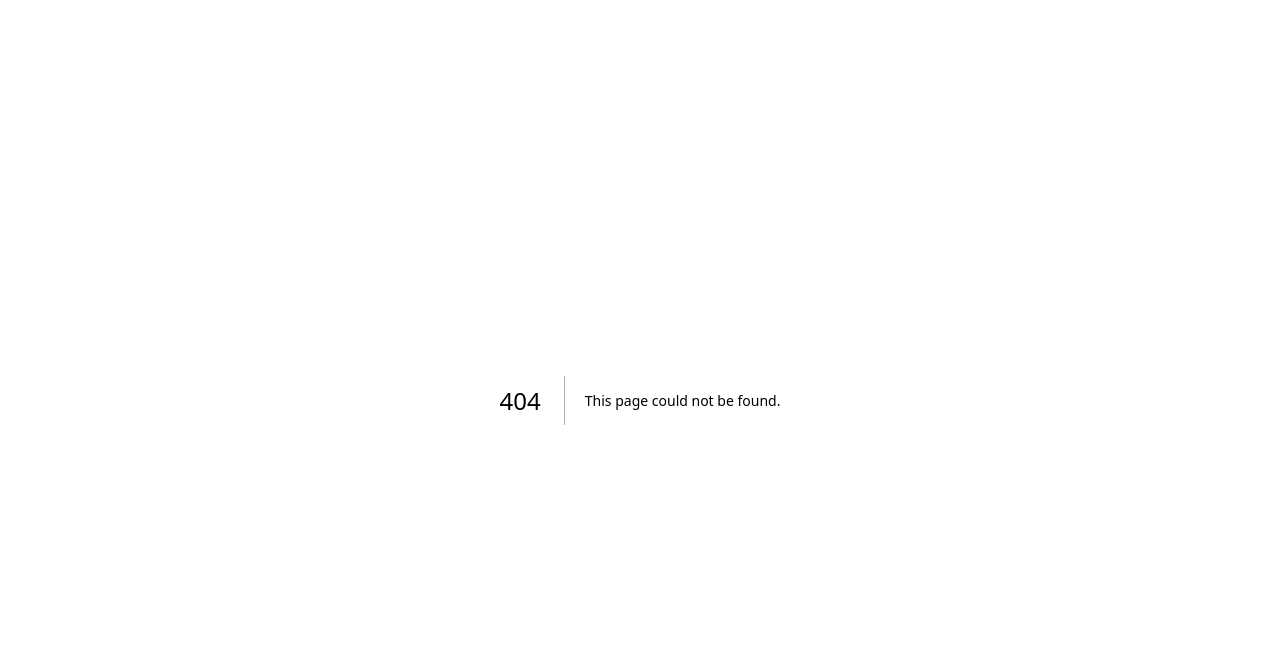
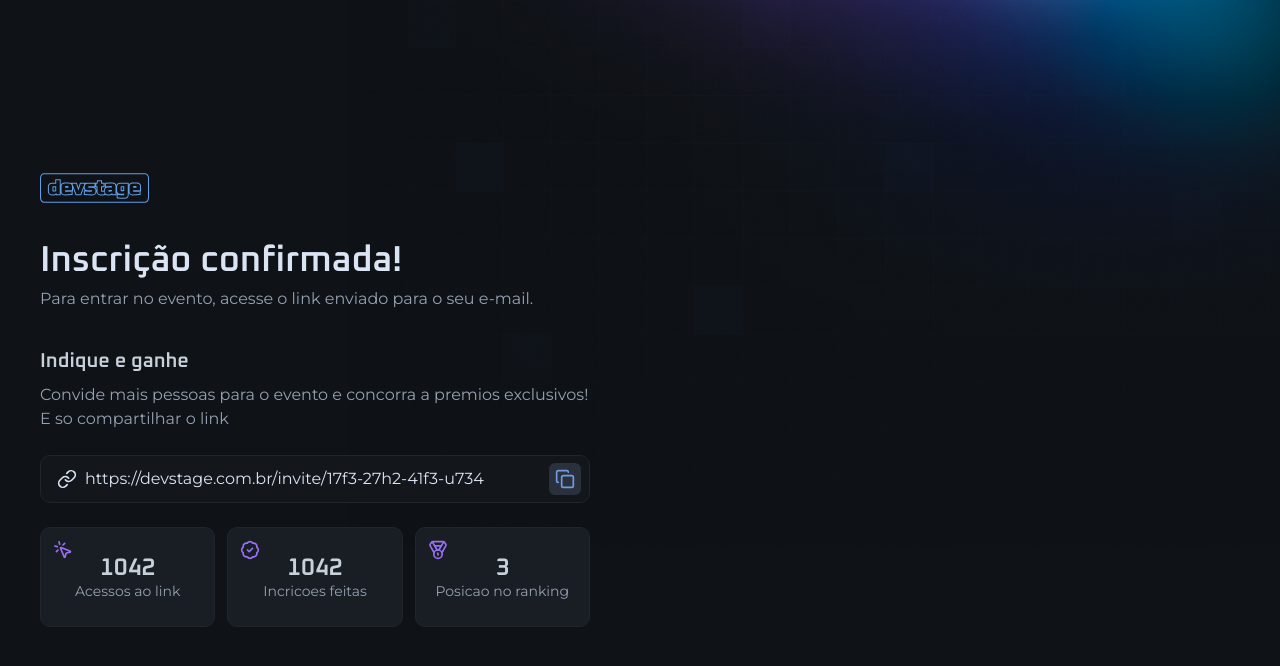
Before and after one commit to flvSantos15/nlw-connect, a Next.js app in the folder web/: page /invite in a window 1280 px wide. Before the commit this address had no page. Shown: the top 666 px of the page. Built offline with nearby package versions, Linux system fonts and the light colour scheme.

Commit message:
chore: add invite page

```diff
--- a/web/package.json
+++ b/web/package.json
@@ -15,6 +15,7 @@
     "postcss": "^8.5.3",
     "react": "^19.0.0",
     "react-dom": "^19.0.0",
+    "tailwind-merge": "^3.0.2",
     "tailwindcss": "^4.0.9"
   },
   "devDependencies": {
--- /dev/null
+++ b/web/src/app/invite/page.tsx
@@ -0,0 +1,88 @@
+import Image from "next/image";
+
+import logo from "@/assets/logo.svg";
+import { InputField, InputIcon, InputRoot } from "@/component/input";
+import { BadgeCheck, Copy, Link, Medal, MousePointerClick } from "lucide-react";
+import { IconButton } from "@/component/icon-button";
+
+export default function Invite() {
+  return (
+    <div className="min-h-dvh flex items-center justify-between gap-16 flex-col md:flex-row">
+      <div className="flex flex-col gap-10 w-full max-w-[550px]">
+        <Image src={logo} alt="devstage" width={108.5} height={30} />
+
+        <div className="space-y-2">
+          <h1 className="text-4xl font-heading font-semibold text-gray-100 leading-none">
+            Inscrição confirmada!
+          </h1>
+          <p className="text-gray-300">
+            Para entrar no evento, acesse o link enviado para o seu e-mail.
+          </p>
+        </div>
+
+        <div className="space-y-6">
+          <div className="space-y-3">
+            <h2 className="text-gray-200 text-xl font-heading font-semibold leading-none">
+              Indique e ganhe
+            </h2>
+            <p className="text-gray-300">
+              Convide mais pessoas para o evento e concorra a premios
+              exclusivos! E so compartilhar o link
+            </p>
+          </div>
+
+          <InputRoot>
+            <InputIcon>
+              <Link className="size-5" />
+            </InputIcon>
+
+            <InputField
+              readOnly
+              defaultValue="https://devstage.com.br/invite/17f3-27h2-41f3-u734"
+              placeholder="https://devstage.com.br"
+            />
+
+            <IconButton className="-mr-2">
+              <Copy className="size-5" />
+            </IconButton>
+          </InputRoot>
+
+          <div className="grid gap-3 md:grid-cols-3">
+            <div className="relative bg-gray-700 border border-gray-600 px-4 py-7 flex flex-col items-center justify-center gap-1 rounded-xl">
+              <span className="font-heading text-2xl font-semibold text-gray-200 leading-none">
+                1042
+              </span>
+              <span className="text-sm text-gray-300 leading-none text-center">
+                Acessos ao link
+              </span>
+
+              <MousePointerClick className="size-5 text-purple absolute top-3 left-3" />
+            </div>
+
+            <div className="relative bg-gray-700 border border-gray-600 px-4 py-7 flex flex-col items-center justify-center gap-1 rounded-xl">
+              <span className="font-heading text-2xl font-semibold text-gray-200 leading-none">
+                1042
+              </span>
+              <span className="text-sm text-gray-300 leading-none text-center">
+                Incricoes feitas
+              </span>
+
+              <BadgeCheck className="size-5 text-purple absolute top-3 left-3" />
+            </div>
+
+            <div className="relative bg-gray-700 border border-gray-600 px-4 py-7 flex flex-col items-center justify-center gap-1 rounded-xl">
+              <span className="font-heading text-2xl font-semibold text-gray-200 leading-none">
+                3
+              </span>
+              <span className="text-sm text-gray-300 leading-none text-center">
+                Posicao no ranking
+              </span>
+
+              <Medal className="size-5 text-purple absolute top-3 left-3" />
+            </div>
+          </div>
+        </div>
+      </div>
+    </div>
+  );
+}
--- a/web/src/app/layout.tsx
+++ b/web/src/app/layout.tsx
@@ -1,32 +1,36 @@
-import "./globals.css"
+import "./globals.css";
 
-import type { Metadata } from "next"
-import { Montserrat, Oxanium } from "next/font/google"
+import type { Metadata } from "next";
+import { Montserrat, Oxanium } from "next/font/google";
 
 export const metadata: Metadata = {
-  title: "devstage"
-}
+  title: "devstage",
+};
 
 const oxanium = Oxanium({
   weight: ["500", "600"],
   subsets: ["latin"],
-  variable: "--font-oxanium"
-})
+  variable: "--font-oxanium",
+});
 
 const montserrat = Montserrat({
   weight: ["400", "600"],
   subsets: ["latin"],
-  variable: "--font-montserrat"
-})
+  variable: "--font-montserrat",
+});
 
 export default function RootLayout({
-  children
+  children,
 }: Readonly<{
-  children: React.ReactNode
+  children: React.ReactNode;
 }>) {
   return (
     <html lang="en" className={`${oxanium.variable} ${montserrat.variable}`}>
-      <body className="bg-gray-900 text-gray-100 antialiased bg-[url(/background.png)] bg-no-repeat bg-top md:bg-right-top">{children}</body>
+      <body className="bg-gray-900 text-gray-100 antialiased bg-[url(/background.png)] bg-no-repeat bg-top md:bg-right-top">
+        <main className="max-w-[1240px] mx-auto px-5 py-8 md:py-0">
+          {children}
+        </main>
+      </body>
     </html>
-  )
+  );
 }
--- a/web/src/app/page.tsx
+++ b/web/src/app/page.tsx
@@ -6,7 +6,6 @@ import { Button } from "@/component/button";
 
 export default function Home() {
   return (
-    <main className="max-w-[1240px] mx-auto px-5 py-8 md:py-0">
     <div className="min-h-dvh flex flex-col justify-center gap-16">
       <div className="flex flex-col gap-8 items-center md:items-start">
         <Image src={logo} alt="devstage" width={108.5} height={30} />
@@ -70,6 +69,5 @@ export default function Home() {
         </form>
       </div>
     </div>
-    </main>
   );
 }
--- a/web/src/component/icon-button.tsx
+++ b/web/src/component/icon-button.tsx
@@ -1,12 +1,16 @@
-import React from "react"
+import React from "react";
+import { twMerge } from "tailwind-merge";
 
 interface IIconButtonProps extends React.ComponentProps<"button"> {}
 
-export function IconButton({ ...props }: IIconButtonProps) {
+export function IconButton({ className, ...props }: IIconButtonProps) {
   return (
     <button
-      className="p-1.5 bg-gray-500 text-blue rounded-md cursor-pointer hover:bg-blue hover:text-gray-900 transition-colors duration-300"
+      className={twMerge(
+        "p-1.5 bg-gray-500 text-blue rounded-md cursor-pointer hover:bg-blue hover:text-gray-900 transition-colors duration-300",
+        className
+      )}
       {...props}
     />
-  )
+  );
 }
```
Also changed, not shown: web/src/component/input.tsx (+5 -5 lines), web/biome.json (renamed from web/.biome.json), 1 other file (tests, documents, lock files or other folders). Lines whose indentation alone changed are shown as unchanged.
